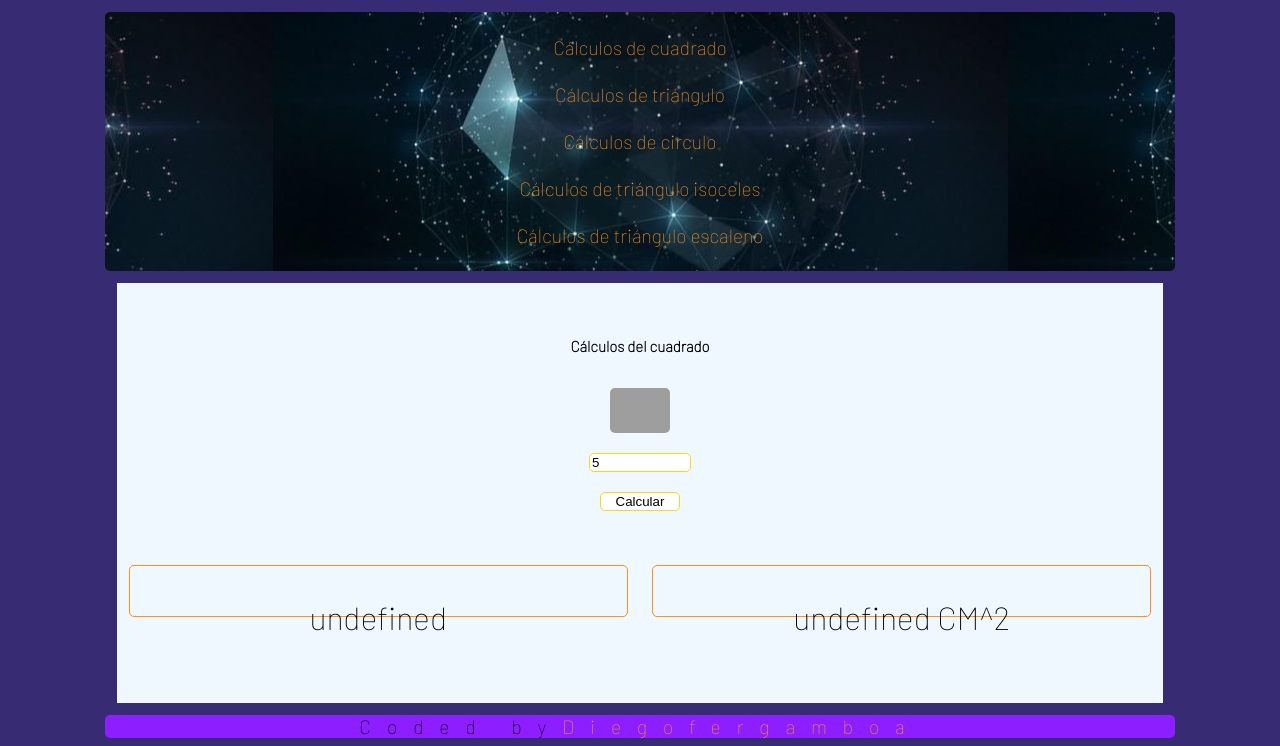
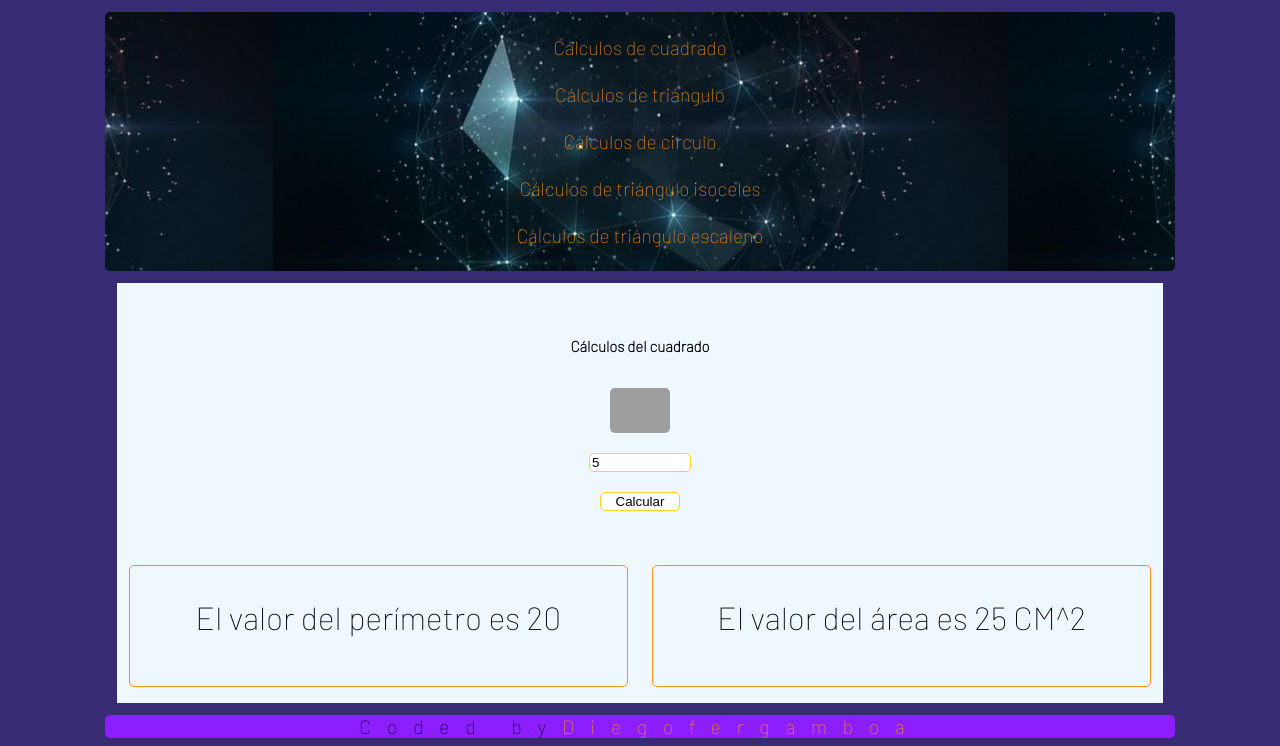
Before and after one commit to Diegofergamboa/Taller-Pr-ctico-de-JavaScript-Matem-ticas, a plain HTML site: page figuras/index.html in a window 1280 px wide. Both pictures are taken after typing "5" into the empty fields and a click on the button "Calcular". Shown: the part 305-1051 px from the top of the page. Drawn offline with Linux system fonts and the light colour scheme; grey boxes are pictures that could not be loaded.

Commit message:
logical calculation center completed

```diff
--- a/figuras/index.js
+++ b/figuras/index.js
@@ -8,21 +8,24 @@ $buttonCuadrado.addEventListener('click' , calcularPerimetroCuadrado);
 function calcularPerimetroCuadrado() {
     // Se captura el valor del input.
     const inputValue = document.getElementsByClassName('input-cuadrado')[0].value;
+    console.log(inputValue)
+    // Se hacen los cálculos del área y el cuadrado.
 
-    // Se hacen los cálculos del área y el cuadrado.
-    const areaCuadrado = (lado) => {lado ** 2};
-    const perimetroCuadrado = (lado) => {lado * 4};
+    const areaCuadrado = (lado) => { return lado ** 2};
+    const perimetroCuadrado = (lado) => { return lado * 4};
 
     // Se llaman los elementos a modificar y se lanzan los cálculos.
+    const resultArea = areaCuadrado(inputValue);
+    const resultPerimetro = perimetroCuadrado(inputValue);
 
     //! Área.
     document.getElementsByClassName('div-calcular-area')[0].innerHTML = `
-        <p>${areaCuadrado((inputValue))} CM^2</p>
+        <p>El valor del área es ${resultArea} CM^2</p>
     `;
 
     //! Perímetro.
     document.getElementsByClassName('div-calcular-perimetro')[0].innerHTML = `
-        <p>${perimetroCuadrado((inputValue))}</p>
+        <p>El valor del perímetro es ${resultPerimetro}</p>
     `;
 };
 
--- a/figuras/styles.css
+++ b/figuras/styles.css
@@ -170,7 +170,7 @@ footer {
     width: 50%;
     border: 1px solid var(--synth-orange);
     border-radius: 5px;
-    height: 50px;
+    height: 120px;
     font-size: 2rem;
     text-align: center;
 }
```
